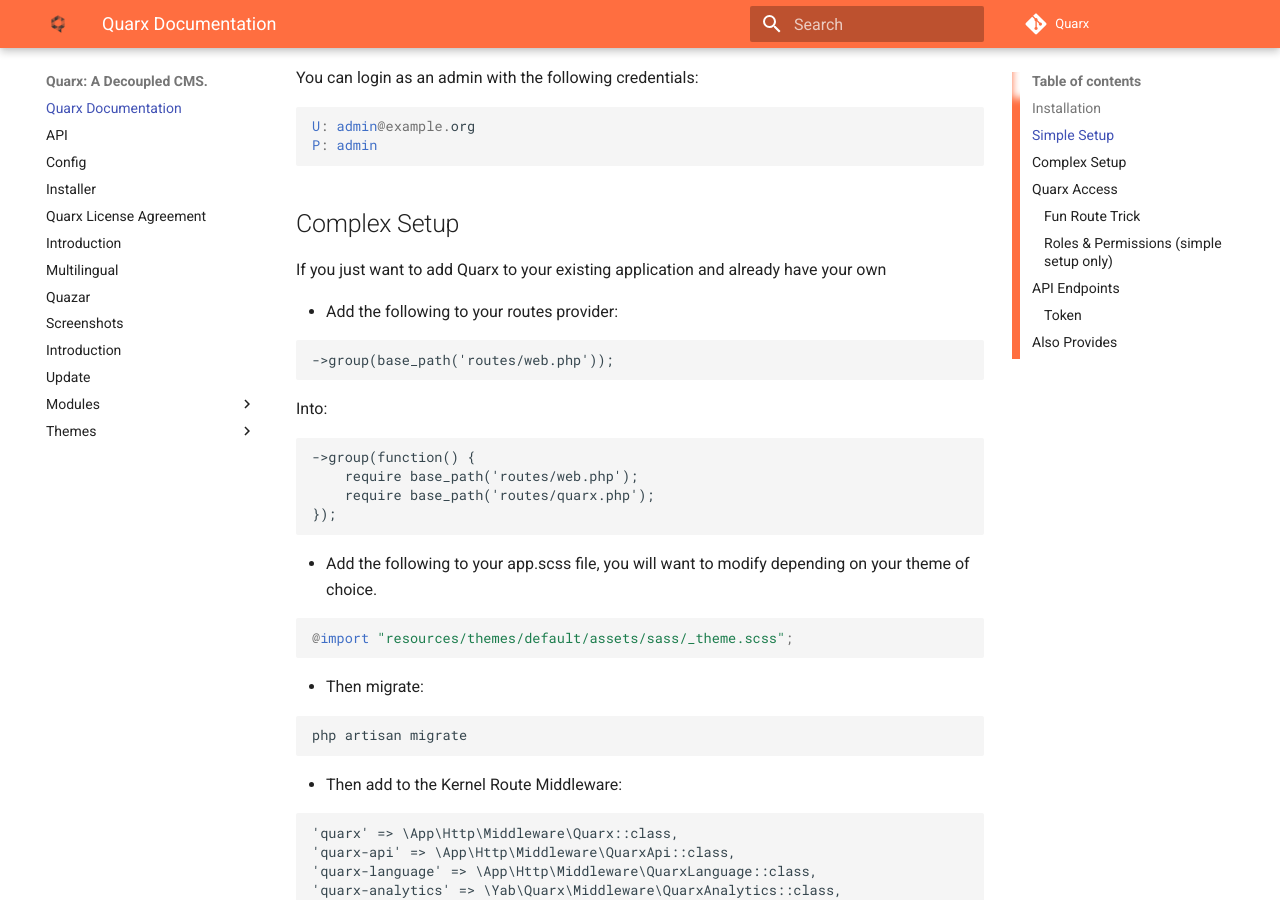
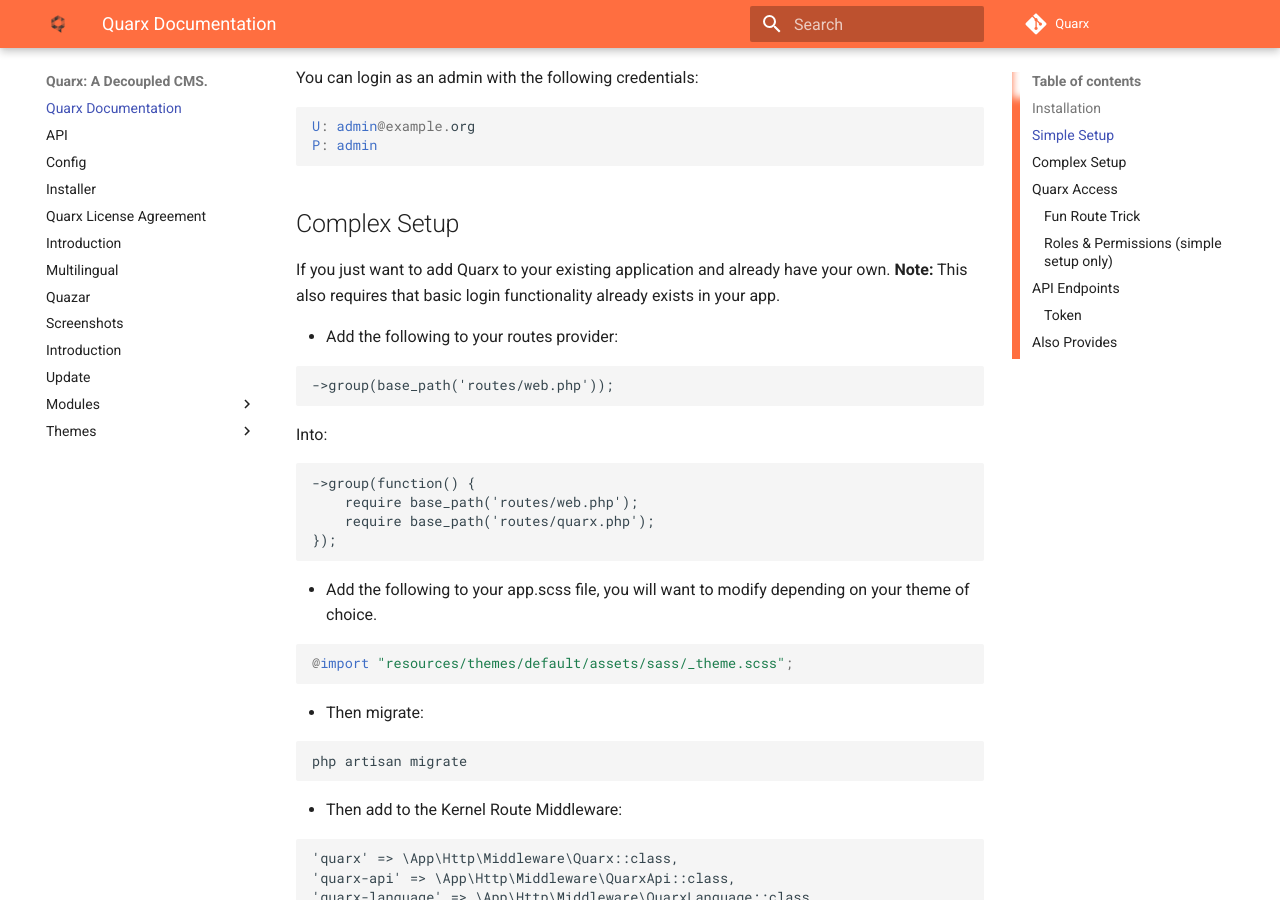
Before and after one commit to fwallen/quarx-docs, an MkDocs documentation site: the page built from docs/index.md, in a window 1280 px wide and 900 px high, scrolled down 1573 px. Built offline with MkDocs 1.6.1 and Material for MkDocs 9.7.7, drawn with Linux system fonts in a browser that asks for light colours; comment, search, counter and statistics services are not loaded.

Commit message:
Added note for Complex Setup requiring pre-existing login functionality.

```diff
--- a/docs/index.md
+++ b/docs/index.md
@@ -60,7 +60,8 @@ P: admin
 
 ## Complex Setup
 
-If you just want to add Quarx to your existing application and already have your own
+If you just want to add Quarx to your existing application and already have your own.
+**Note:** This also requires that basic login functionality already exists in your app.
 
 * Add the following to your routes provider:
 
```
